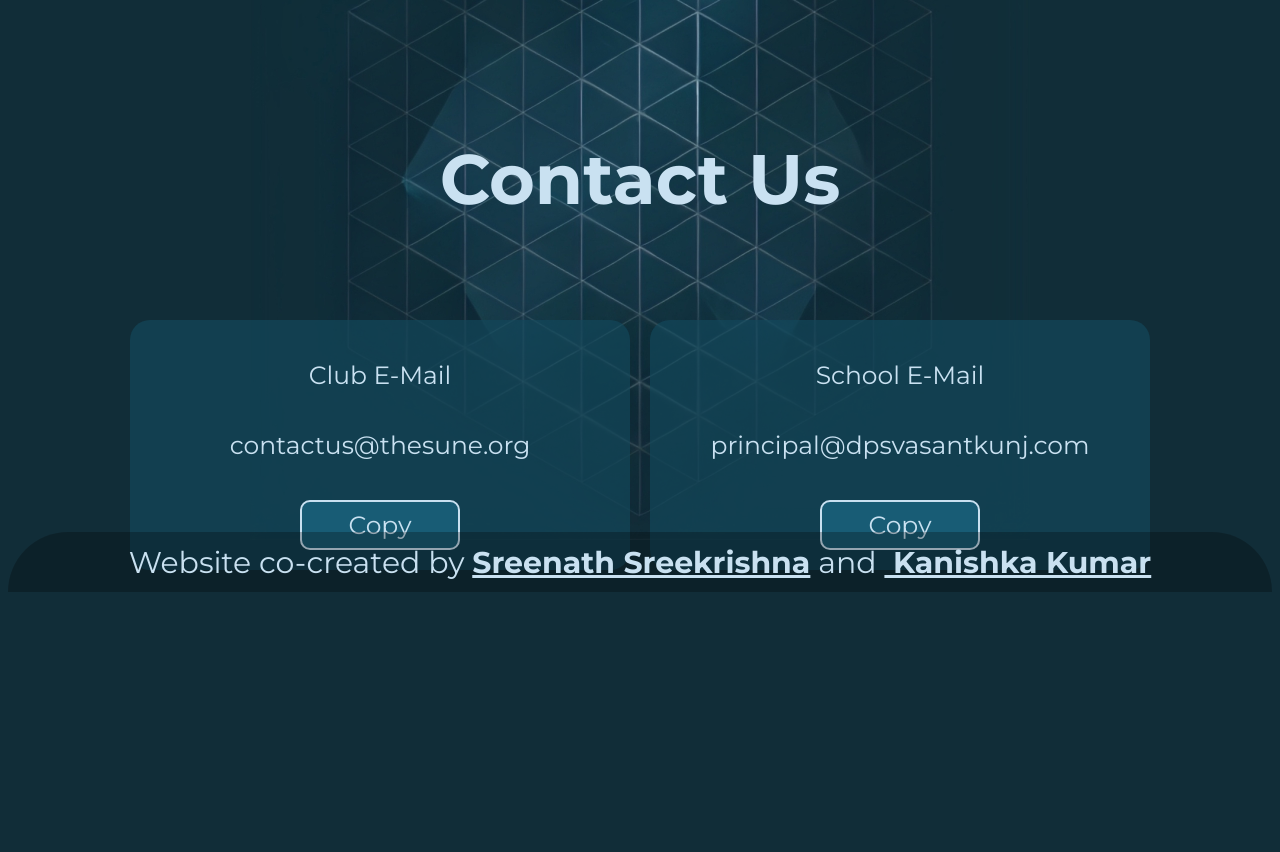
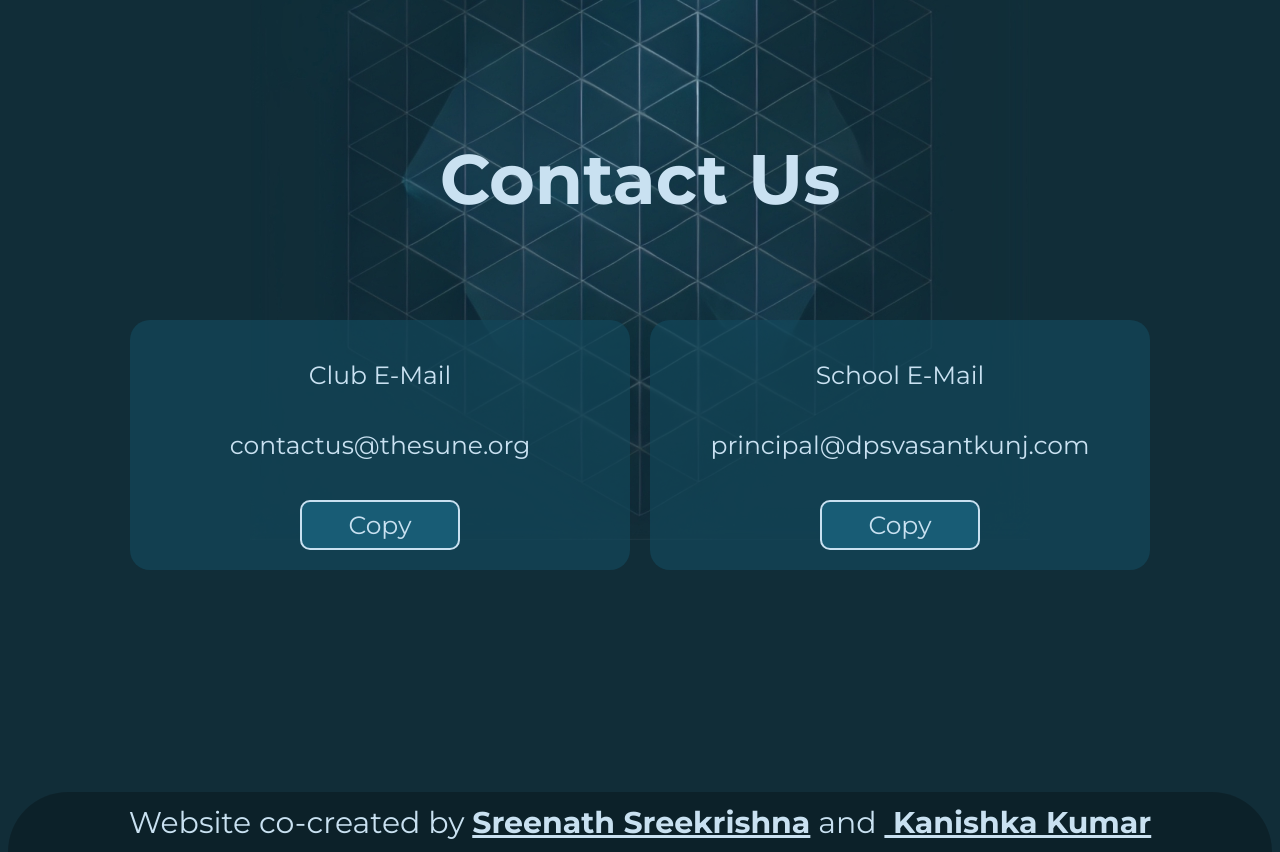
Before and after one commit to SreenathSreekrishna/TheSune-website, a React (Create React App) app: page /contact in a window 1280 px wide. Shown: the part 380-1232 px from the top of the page. Before the commit the page ends 1150 px from the top, so only its background shows below. Built offline with nearby package versions, Linux system fonts and the light colour scheme.

Commit message:
contact fix

```diff
--- a/src/pages/contact/Contact.css
+++ b/src/pages/contact/Contact.css
@@ -11,6 +11,7 @@
     transform: translateX(-50%);
     left: 50%;
     padding: 200px;
+    padding-bottom: 0;
     top: 500px;
     gap: 20px;
 }
@@ -68,3 +69,7 @@
         opacity: 0%;
     }
 }
+
+.extra {
+    height: 60px;
+}
--- a/src/pages/contact/Contact.jsx
+++ b/src/pages/contact/Contact.jsx
@@ -41,6 +41,7 @@ const Contact = () => {
         <div className='copied-alert' style={{display:copied ? 'block' : 'none'}}>
             E-Mail Copied
         </div>
+        <div className='extra'></div>
     </div>;
 }
 
```
